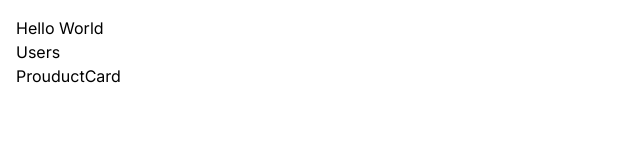
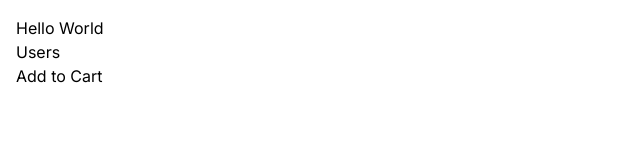
Before and after one commit to lorraineC26/nextjs-issue-tracker, a Next.js app: page / in a window 1280 px wide. Shown: the top 160 px of the page, without its empty margins (0-640 px from the left). Built offline with nearby package versions, Linux system fonts and the light colour scheme.

Commit message:
integrate button comp to product card

```diff
--- a/app/components/ProuductCard.tsx
+++ b/app/components/ProuductCard.tsx
@@ -1,8 +1,12 @@
 import React from 'react'
+import AddToCart from './AddToCart';
 
 const ProuductCard = () => {
   return (
-    <div>ProuductCard</div>
+    <div>
+      <AddToCart/>
+    </div>
+
   )
 }
 
```
